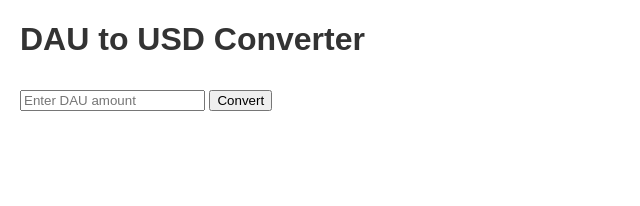
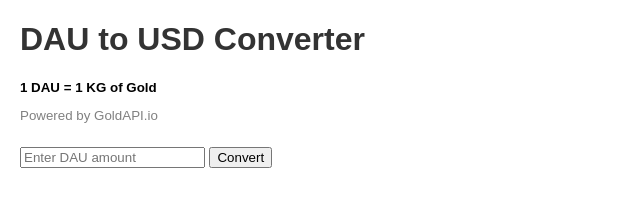
Before and after one commit to aikaramba86/dau-to-usd-converter, a plain HTML site: page index.html in a window 1280 px wide. Shown: the whole page, without its empty margins (0-640 px from the left). Drawn offline with Linux system fonts and the light colour scheme.

Commit message:
Add sub-header and powered by text

```diff
--- a/index.html
+++ b/index.html
@@ -8,6 +8,8 @@
 </head>
 <body>
     <h1>DAU to USD Converter</h1>
+    <h2 style="font-size: smaller;">1 DAU = 1 KG of Gold</h2>
+    <p style="font-size: smaller; color: gray;">Powered by GoldAPI.io</p>
     <input type="number" id="dauInput" placeholder="Enter DAU amount" />
     <button onclick="convertDAUtoUSD()">Convert</button>
     <div id="loading" style="display:none;">Fetching price...</div>
```
